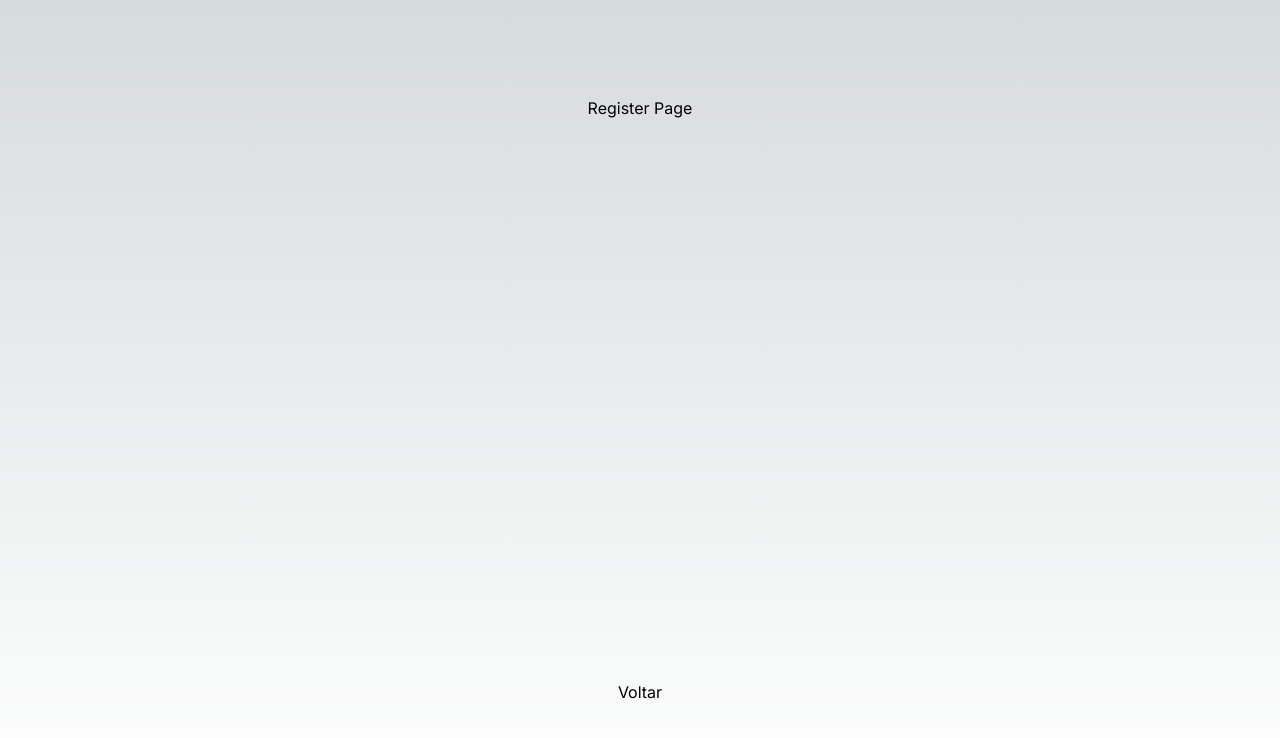
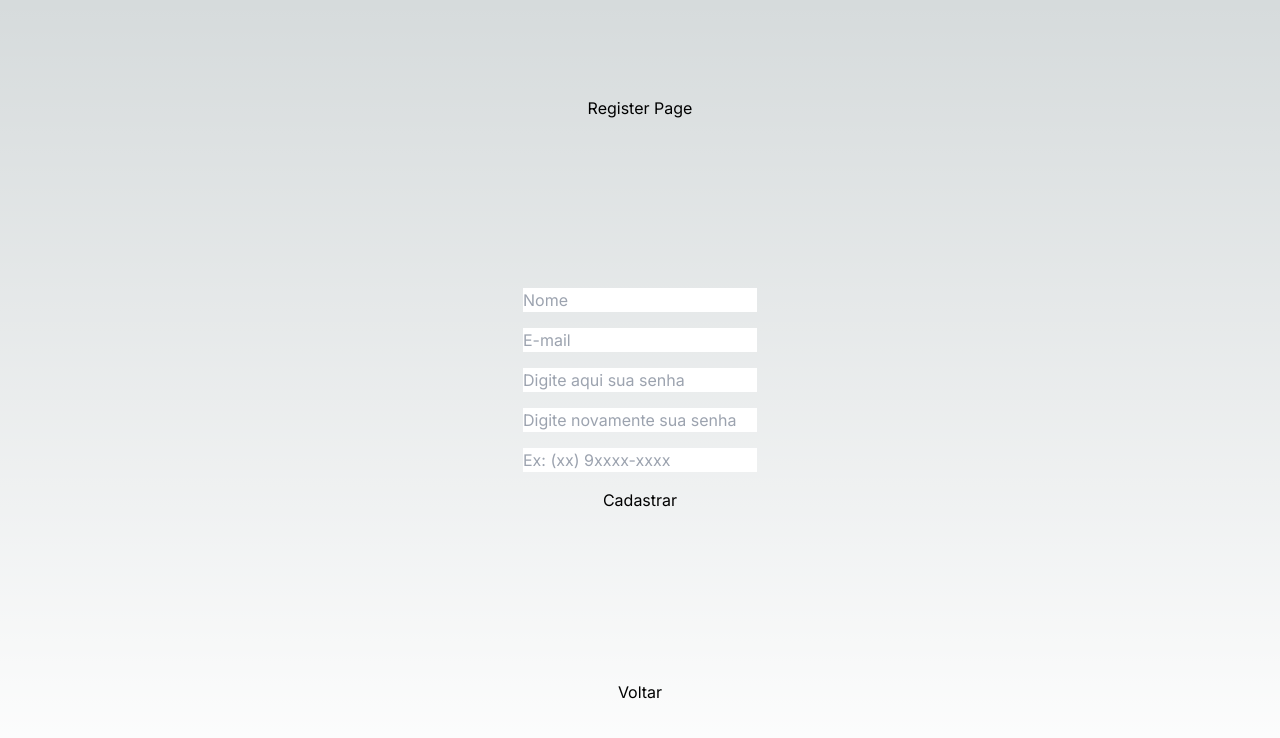
Before and after one commit to diegoguilhermeDS/connect-sphere, a Next.js app: page /register in a window 1280 px wide. Shown: the top 738 px of the page. Built offline with nearby package versions, Linux system fonts and the light colour scheme.

Commit message:
feat: created page register

```diff
--- a/package.json
+++ b/package.json
@@ -23,9 +23,13 @@
     "react": "18.2.0",
     "react-dom": "18.2.0",
     "react-hook-form": "^7.44.3",
+    "react-input-mask": "^2.0.4",
     "react-toastify": "^9.1.3",
     "tailwindcss": "3.3.2",
     "typescript": "5.0.4",
     "zod": "^3.21.4"
+  },
+  "devDependencies": {
+    "@types/react-input-mask": "^3.0.2"
   }
 }
--- /dev/null
+++ b/src/app/error.tsx
@@ -0,0 +1,23 @@
+"use client";
+
+import { useEffect } from "react";
+
+interface IErrorProps {
+  error: Error;
+  reset: () => void;
+}
+
+export default function Error({ error, reset }: IErrorProps) {
+  useEffect(() => {
+    console.error("ese erro aqui", error);
+  }, [error]);
+
+  return (
+    <div>
+      <h1>Algo deu errado</h1>
+      <button onClick={reset}>
+        Tentar novamente
+      </button>
+    </div>
+  );
+}
--- a/src/app/register/page.tsx
+++ b/src/app/register/page.tsx
@@ -1,12 +1,13 @@
-"use client"
+"use client";
 
+import FormRegister from "@/components/Form/FormRegister";
 import Link from "next/link";
 
 export default function RegisterPage() {
   return (
     <main className="flex min-h-screen flex-col items-center justify-between p-24">
       <h1>Register Page</h1>
-
+      <FormRegister />
       <Link href={"/"}>Voltar</Link>
     </main>
   );
--- a/src/components/Form/FormLogin/index.tsx
+++ b/src/components/Form/FormLogin/index.tsx
@@ -10,7 +10,7 @@ import React, { ReactNode } from "react";
 import { useForm } from "react-hook-form";
 
 const FormLogin = () => {
-  const { login } = useClient();
+  const { handleLogin } = useClient();
 
   const {
     register,
@@ -21,7 +21,7 @@ const FormLogin = () => {
   });
 
   const handleFormSubmit = (formData: LoginData) => {
-    login(formData);
+    handleLogin(formData);
   };
   return (
     <form
@@ -39,7 +39,7 @@ const FormLogin = () => {
       <Input
         type="password"
         inputName="password"
-        placeholder="Digite sua senha"
+        placeholder="Digite aqui sua senha"
         register={register("password")}
       />
       {errors?.password && <InputError message={errors.password.message!} />}
--- /dev/null
+++ b/src/components/Form/FormRegister/index.tsx
@@ -0,0 +1,63 @@
+"use client";
+
+import Input from "@/components/Input";
+import InputError from "@/components/Input/InputError";
+import { useClient } from "@/hooks/useClient";
+import React from "react";
+import { useForm } from "react-hook-form";
+import { zodResolver } from "@hookform/resolvers/zod";
+import {
+  ClientRegisterData,
+  clientRegisterSchema,
+} from "@/schemas/client.schema";
+import Button from "@/components/Button";
+import MaskedInput from "react-input-mask"
+
+const FormRegister = () => {
+  const { handleRegister } = useClient();
+
+  const {
+    register,
+    handleSubmit,
+    formState: { errors },
+  } = useForm<ClientRegisterData>({
+    resolver: zodResolver(clientRegisterSchema),
+  });
+
+  return (
+    <form onSubmit={handleSubmit(handleRegister)} className="flex flex-col gap-4">
+      <Input
+        type="text"
+        inputName="name"
+        placeholder="Nome"
+        register={register("name")}
+      />
+      <Input
+        type="email"
+        inputName="email"
+        placeholder="E-mail"
+        register={register("email")}
+      />
+      {errors?.email && <InputError message={errors.email.message!} />}
+      <Input
+        type="password"
+        inputName="password"
+        placeholder="Digite aqui sua senha"
+        register={register("password")}
+      />
+      {errors?.password && <InputError message={errors.password.message!} />}
+      <Input
+        type="password"
+        inputName="confirm"
+        placeholder="Digite novamente sua senha"
+        register={register("confirmPassword")}
+      />
+      {errors?.confirmPassword && <InputError message={errors.confirmPassword.message!} />}
+      <MaskedInput mask={"(99) 99999-9999"} placeholder="Ex: (xx) 9xxxx-xxxx" {...register("phone")}/>
+      {errors?.phone && <InputError message={errors.phone.message!} />}
+      <Button typeBtn="submit">Cadastrar</Button>
+    </form>
+  );
+};
+
+export default FormRegister;
--- a/src/components/Input/index.tsx
+++ b/src/components/Input/index.tsx
@@ -5,12 +5,13 @@ interface IInputProps {
   type: string;
   placeholder: string;
   inputName: string,
+  register: UseFormRegisterReturn
   pattern?: string,
-  register: UseFormRegisterReturn
+  autoComplete?: string
 }
 
-const Input = ({type, inputName, placeholder, pattern, register}: IInputProps) => {
-  return <input type={type} id={inputName} placeholder={placeholder} pattern={pattern} {...register}/>;
+const Input = ({type, inputName, placeholder, pattern, register, autoComplete}: IInputProps) => {
+  return <input type={type} id={inputName} placeholder={placeholder} pattern={pattern} {...register} autoComplete={autoComplete}/>;
 };
 
 export default Input;
--- a/src/providers/ClientContext.tsx
+++ b/src/providers/ClientContext.tsx
@@ -22,8 +22,7 @@ export const ClientContext = createContext<IClientContextProps>(
 export const ClientProvider = ({ children }: IClientProviderProps) => {
   const router = useRouter();
 
-  const login = async (loginData: LoginData) => {
-    console.log(loginData);
+  const handleLogin = async (loginData: LoginData) => {
     try {
       const res = await api.post("login/", loginData);
 
@@ -41,9 +40,13 @@ export const ClientProvider = ({ children }: IClientProviderProps) => {
     }
   };
 
-  const register = async (clientRegisterData: ClientRegisterData) => {
+  const handleRegister = async (clientRegisterData: ClientRegisterData) => {
+    const re = /\W+/g;
+    const phone = clientRegisterData.phone.split(re).join("");
+    const data: Partial<ClientRegisterData> = { ...clientRegisterData, phone: phone };
     try {
-      const res = await api.post("clients/", clientRegisterData);
+      delete data["confirmPassword"]
+      const res = await api.post("clients/", data);
       Toast({ message: "Cliente criado com sucesso!", type: true });
       router.push("/");
     } catch (error) {
@@ -54,7 +57,7 @@ export const ClientProvider = ({ children }: IClientProviderProps) => {
   };
 
   return (
-    <ClientContext.Provider value={{ login, register }}>
+    <ClientContext.Provider value={{ handleLogin, handleRegister }}>
       {children}
     </ClientContext.Provider>
   );
--- a/src/providers/ClientContext.types.ts
+++ b/src/providers/ClientContext.types.ts
@@ -6,8 +6,8 @@ interface IClientProviderProps {
 }
 
 interface IClientContextProps {
-  login: (loginData: LoginData) => void;
-  register: (clientRegisterData: ClientRegisterData) => void;
+  handleLogin: (loginData: LoginData) => void;
+  handleRegister: (clientRegisterData: ClientRegisterData) => void;
   /* token: string | undefined
   setToken: (value: string) => void */
 }
--- a/src/schemas/client.schema.ts
+++ b/src/schemas/client.schema.ts
@@ -3,7 +3,12 @@ import { z } from "zod";
 export const clientRegisterSchema = z.object({
     name: z.string().nonempty("Nome é obrigatório").min(3, "O nome deve conter pelo menos 3 letras"),
     email: z.string().email("Deve ser um e-mail válido").nonempty("E-mail é obrigatório"),
-    password: z.string().nonempty("Senha é obrigatória").min(8, "A senha deve ter no minímo 8 digitos").regex(new RegExp(/(?=.*?[0-9])/), "A senha deve ter no minímo um número")
+    password: z.string().nonempty("Senha é obrigatória").min(8, "A senha deve ter no minímo 8 digitos").regex(new RegExp(/(?=.*?[0-9])/), "A senha deve ter no minímo um número"),
+    confirmPassword: z.string().nonempty("Senha é obrigatória").min(8, "A senha deve ter no minímo 8 digitos").regex(new RegExp(/(?=.*?[0-9])/), "A senha deve ter no minímo um número"),
+    phone: z.string().regex(/^(?:(?:\+|00)?(55)\s?)?(?:\(?([1-9][0-9])\)?\s?)?(?:((?:9\d|[2-9])\d{3})\-?(\d{4}))$/, "Número de telefone inválido")
+}).refine((data) => data.password === data.confirmPassword, {
+    message: "As senhas não correspondem",
+    path: ["confirmPassword"]
 })
 
 export const loginSchema = z.object({
```
Also changed, not shown: 1 other file (tests, documents, lock files or other folders).
